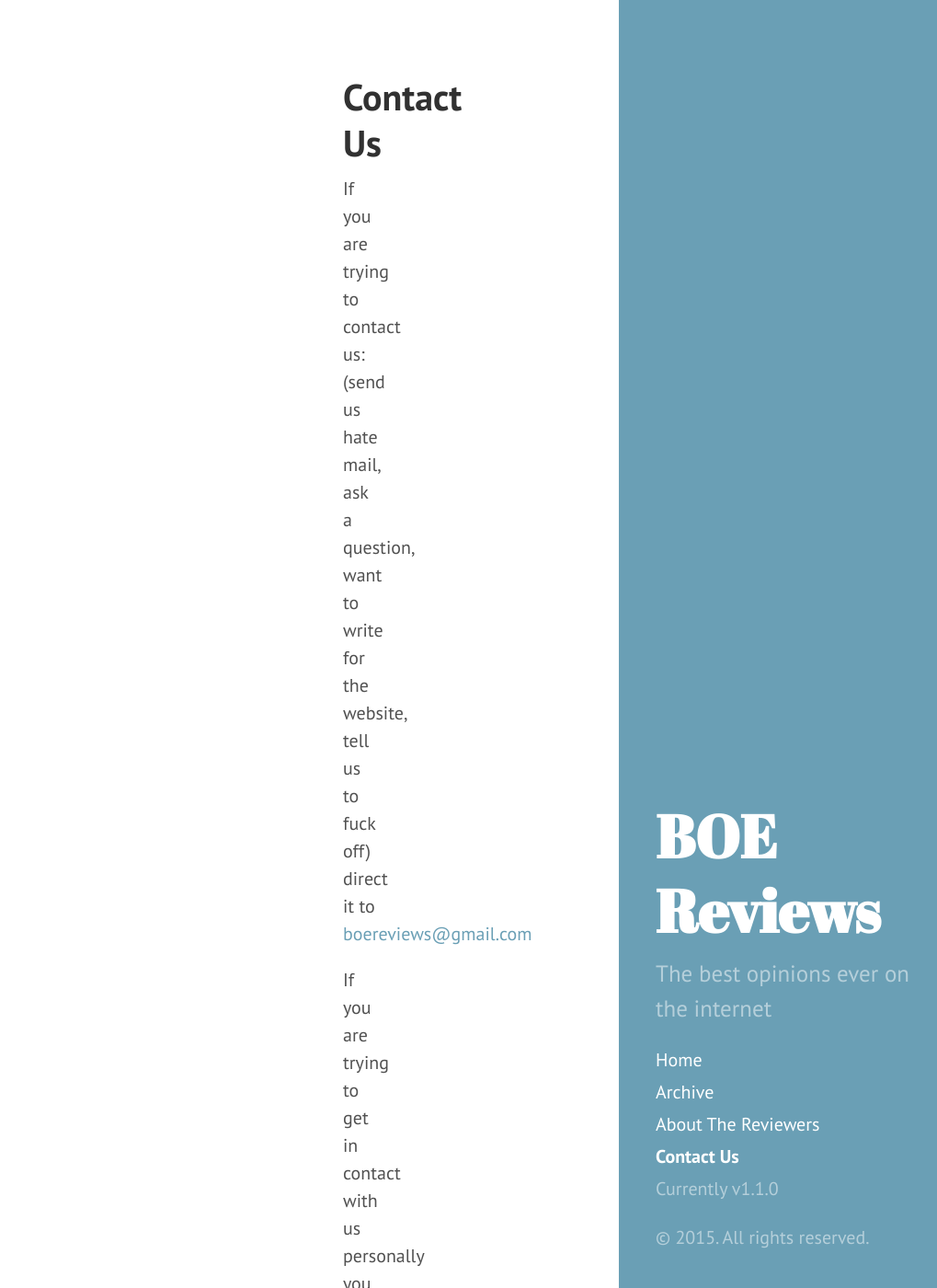
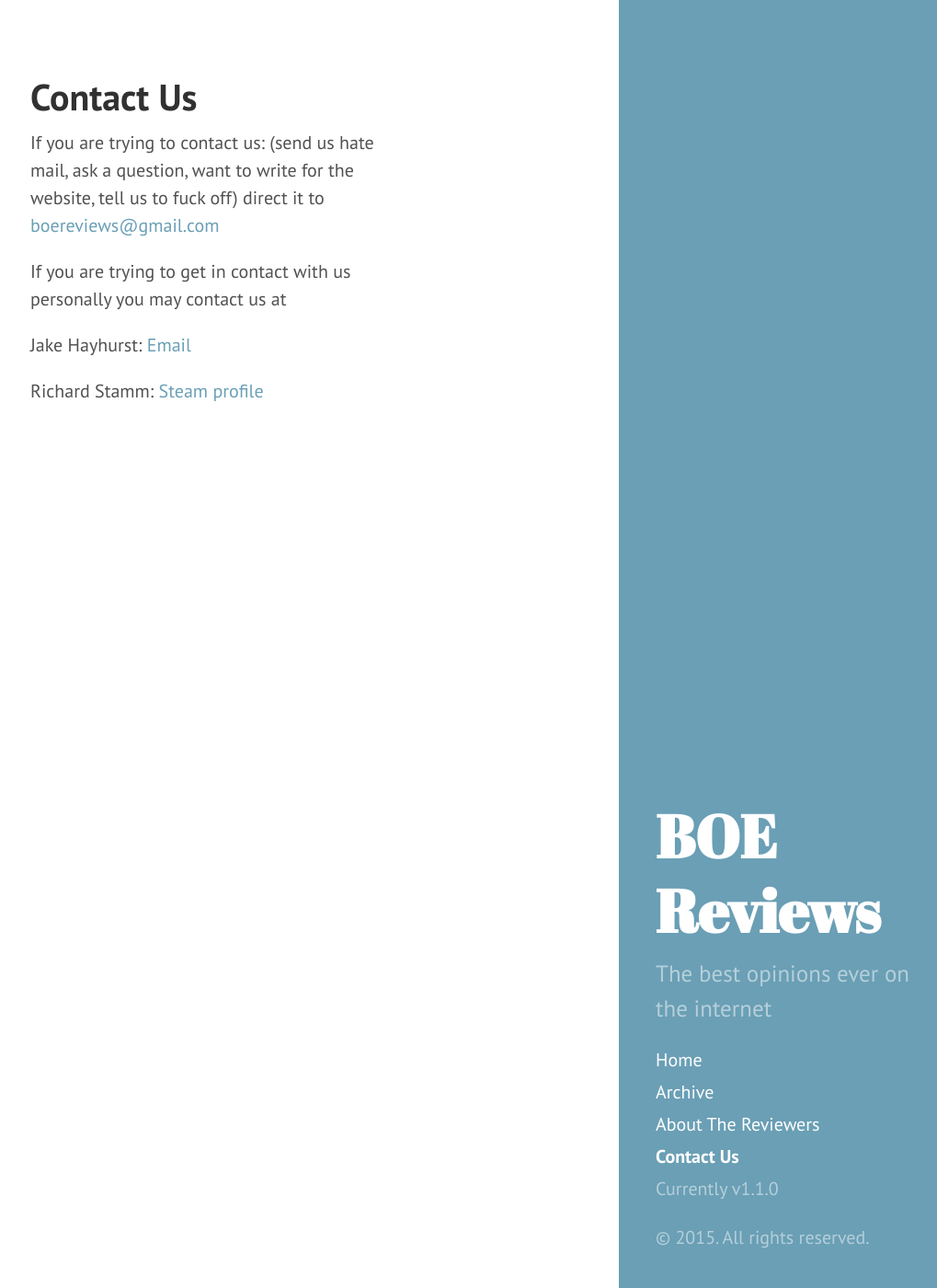
Before and after one commit to LordFluffyPants/LordFluffyPants.github.io, a Jekyll site: the page built from contact.md, in a window 1280 px wide and 1400 px high. Shown: the whole window at 92% size, without its empty margins (247-1266 px from the left). Built offline with Jekyll 4.4.1, drawn with Linux system fonts in a browser that asks for light colours; Markdown is read by kramdown in place of the engine named in the settings.

Commit message:
maybe now?

```diff
--- a/public/css/hyde.css
+++ b/public/css/hyde.css
@@ -170,7 +170,6 @@ a.sidebar-nav-item:focus {
 @media (min-width: 64em) {
   .layout-reverse .content {
     margin: auto;
-    padding-left: 18em;
     padding-right: 18em;
 
   }
```
